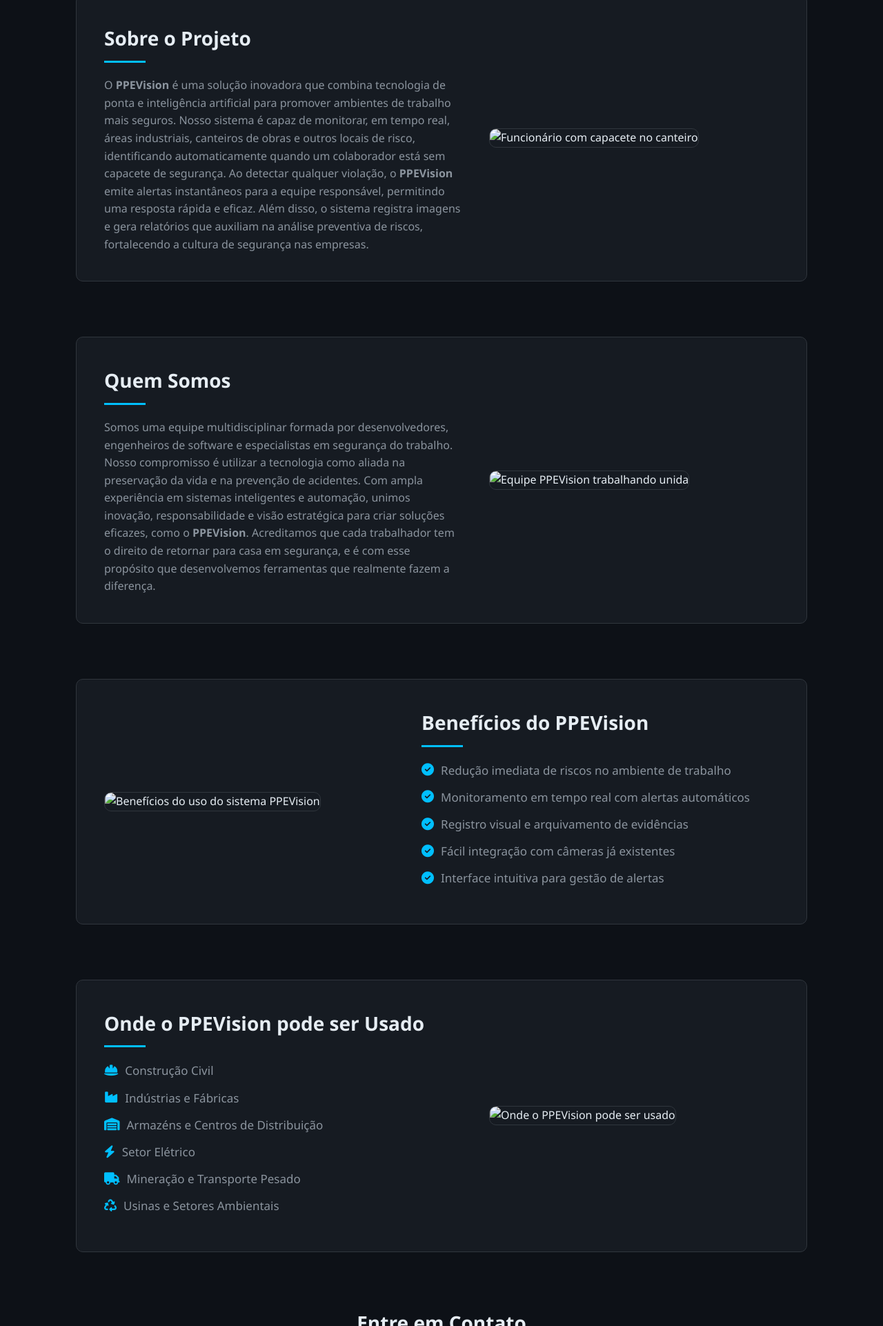
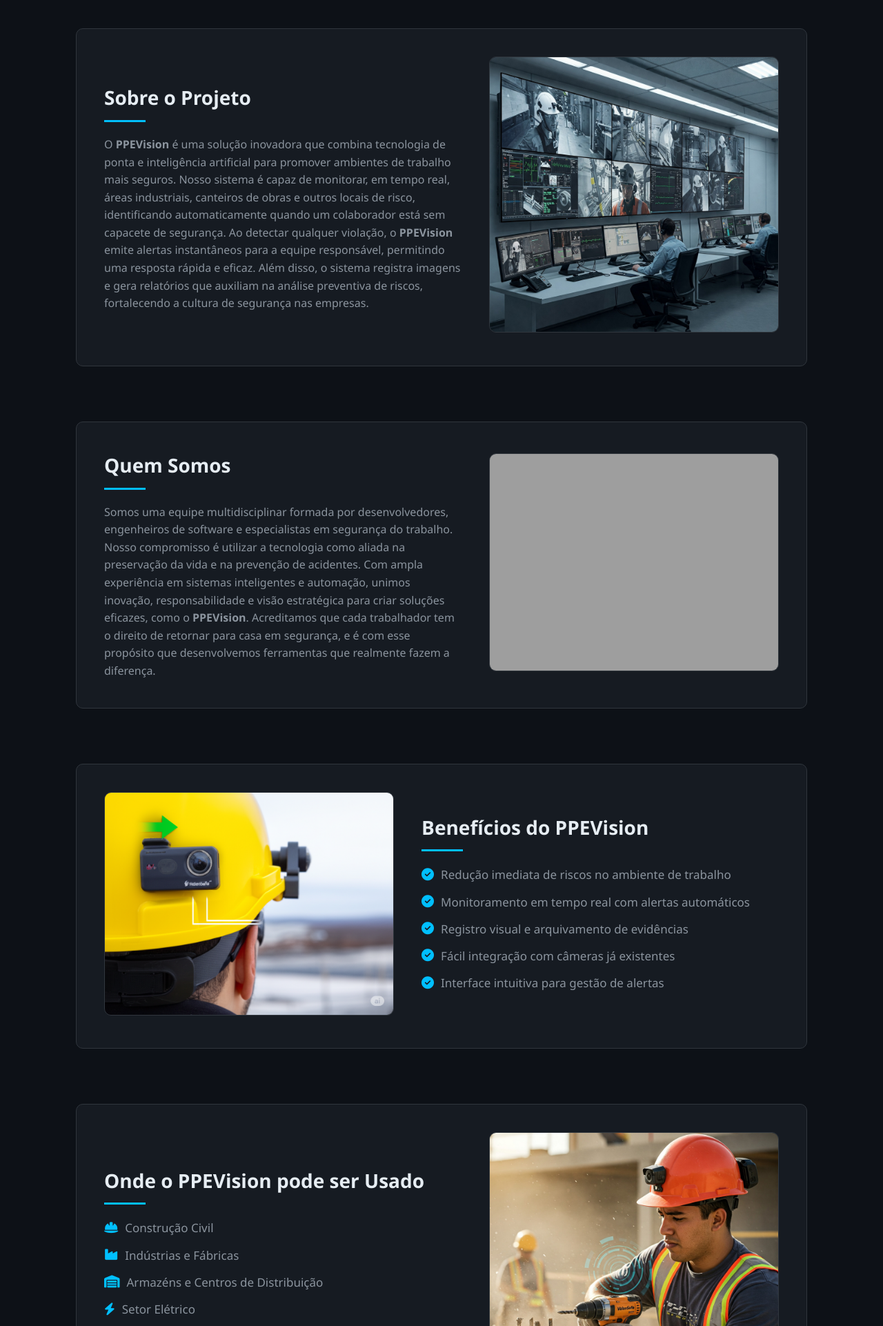
Before and after one commit to Guizin123345/PPEVISION, a plain HTML site: page index.html in a window 1280 px wide. Shown: the part 878-2800 px from the top of the page at 69% size. Drawn offline with Linux system fonts and the light colour scheme; the site is published under a folder, as on GitHub Pages, so addresses that start at the root find nothing.

Commit message:
melhoria no HTML

```diff
--- a/index.html
+++ b/index.html
@@ -12,7 +12,7 @@
   <header>
     <div class="container nav-container">
       <a href="#home" class="logo">
-        <img src="/img/PPEVision.png" alt="Logo da PPEVision">
+        <img src="img/PPEVision.png" alt="Logo da PPEVision">
       </a>
 
       <button class="menu-toggle" id="menu-toggle" aria-label="Abrir menu" aria-expanded="false" aria-controls="menu">
@@ -41,7 +41,7 @@
           <p>Sistema inteligente de detecção de uso de EPIs em áreas de risco</p>
 
           <video class="video-section" autoplay muted loop playsinline>
-            <source src="/img/ppevision.mp4" type="video/mp4">
+            <source src="img/ppevision.mp4" type="video/mp4">
             Seu navegador não suporta a reprodução de vídeo.
           </video>
         </div>
@@ -58,7 +58,7 @@
             </p>
           </div>
           <div class="imagem">
-            <img src="/img/projeto2.jpg" alt="Funcionário com capacete no canteiro" loading="lazy">
+            <img src="img/projeto2.jpg" alt="Funcionário com capacete no canteiro" loading="lazy">
           </div>
         </div>
       </div>
@@ -68,7 +68,7 @@
       <div class="container">
         <div class="card container-flex reverse">
           <div class="imagem">
-            <img src="/img/Gemini_Generated_Image_ae0nkgae0nkgae0n.png" alt="Equipe PPEVision trabalhando unida" loading="lazy">
+            <img src="img/Gemini_Generated_Image_ae0nkgae0nkgae0n.png" alt="Equipe PPEVision trabalhando unida" loading="lazy">
           </div>
           <div class="texto">
             <h2>Quem Somos</h2>
@@ -84,7 +84,7 @@
       <div class="container">
         <div class="card container-flex">
           <div class="imagem">
-            <img src="/img/projeto4.png" alt="Benefícios do uso do sistema PPEVision" loading="lazy">
+            <img src="img/projeto4.png" alt="Benefícios do uso do sistema PPEVision" loading="lazy">
           </div>
           <div class="texto">
             <h2>Benefícios do PPEVision</h2>
@@ -104,7 +104,7 @@
       <div class="container">
         <div class="card container-flex reverse">
           <div class="imagem">
-            <img src="/img/projeto3.jpg" alt="Onde o PPEVision pode ser usado" loading="lazy">
+            <img src="img/projeto3.jpg" alt="Onde o PPEVision pode ser usado" loading="lazy">
           </div>
           <div class="texto">
             <h2>Onde o PPEVision pode ser Usado</h2>
```
Also changed, not shown: login.html (+1 -1 lines).
